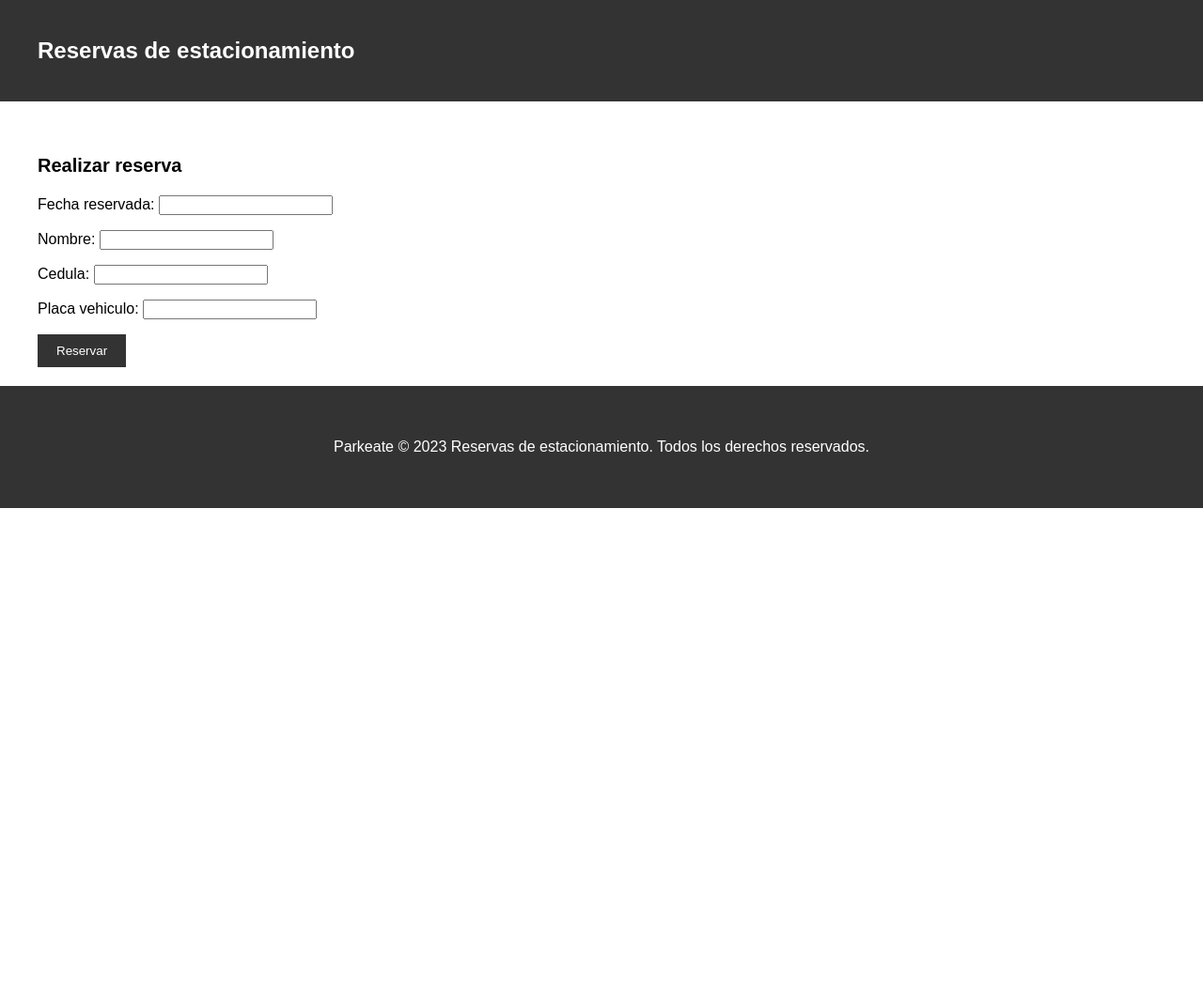
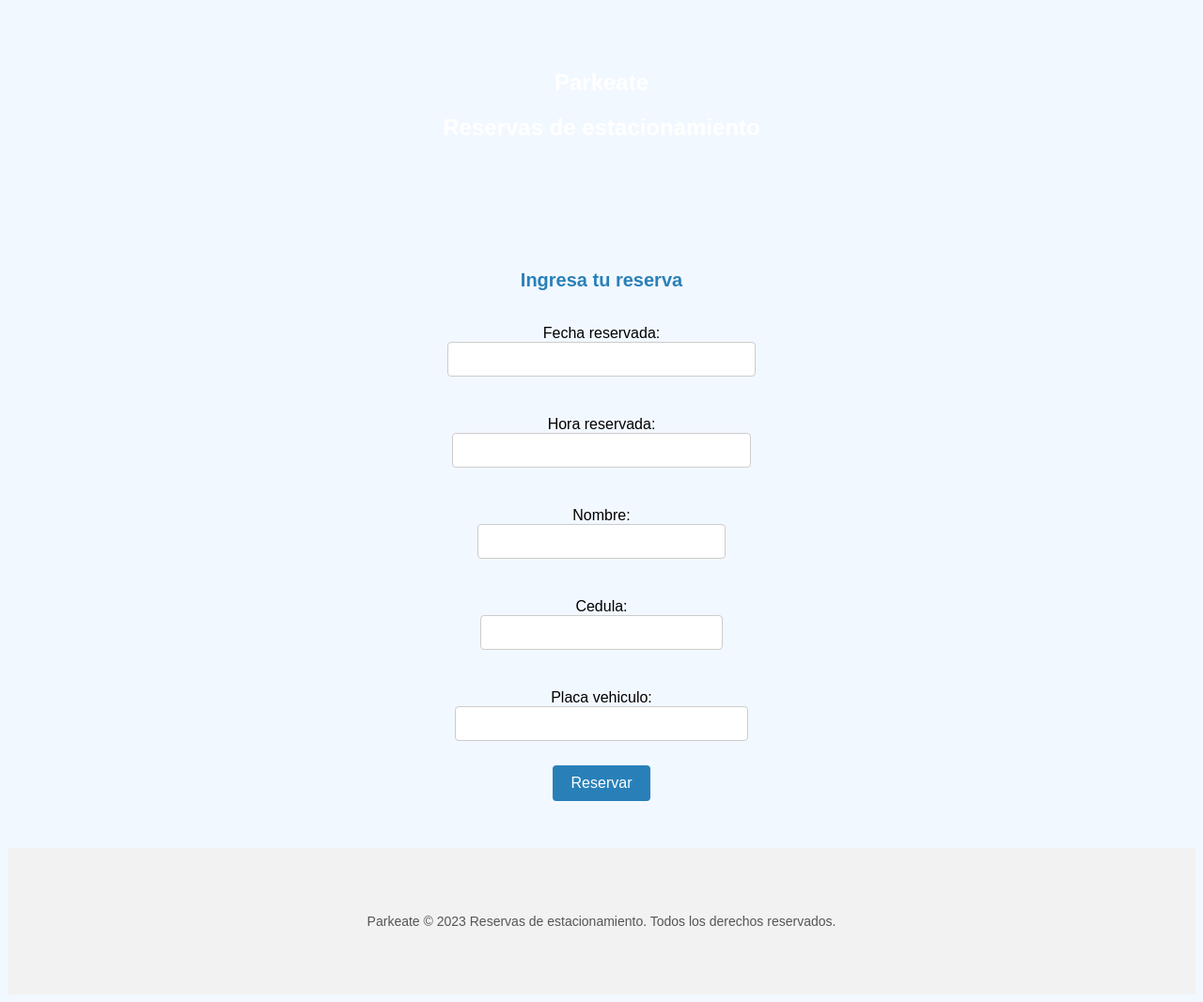
Before and after one commit to Nirock342/reservas_estacionamiento, a Django app: page /reserva/ in a window 1280 px wide. Shown: the whole page at 94% size. Before the commit the page ends 541 px from the top, so only its background shows below. Run offline with Django 4.2, Linux system fonts and the light colour scheme.

Commit message:
mejora en diseño

```diff
--- a/reservas/forms.py
+++ b/reservas/forms.py
@@ -22,4 +22,4 @@ class ReservaForm(forms.ModelForm):
 
     class Meta:
         model = Reserva
-        fields = ('fecha_reservada', 'nombre', 'cedula', 'placa_vehiculo')
+        fields = ('fecha_reservada', 'hora_reservada', 'nombre', 'cedula', 'placa_vehiculo')
--- a/reservas/models.py
+++ b/reservas/models.py
@@ -3,6 +3,7 @@ from django.db import models
 
 class Reserva(models.Model):
     fecha_reservada = models.DateField()
+    hora_reservada = models.CharField(max_length=50, default='')
     nombre = models.CharField(max_length=100)
     cedula = models.CharField(max_length=20, default='')
     placa_vehiculo = models.CharField(max_length=20, default='')
--- a/reservas/templates/reservas/reserva.html
+++ b/reservas/templates/reservas/reserva.html
@@ -1,4 +1,3 @@
-
 <!DOCTYPE html>
 {% load static %}
 <html>
@@ -6,17 +5,84 @@
     <meta charset="UTF-8">
     <title>Reservas de estacionamiento</title>
     <link rel="stylesheet" href="{% static 'reservas/styles.css' %}">
+    <style>
+        body {
+            background-color: #f2f8ff;
+            font-family: Arial, sans-serif;
+            text-align: center;
+        }
 
+        .container {
+            max-width: 600px;
+            margin: 0 auto;
+            padding: 50px;
+        }
+
+        .header-title {
+            color: #ffffff;
+            font-size: 24px;
+            margin-bottom: 20px;
+        }
+
+        .section-title {
+            color: #2980b9;
+            font-size: 20px;
+            margin-bottom: 20px;
+        }
+
+        form {
+            display: flex;
+            flex-direction: column;
+            align-items: center;
+        }
+
+        input[type="text"],
+        input[type="password"],
+        select {
+            width: 100%;
+            padding: 10px;
+            margin-bottom: 10px;
+            border: 1px solid #ccc;
+            border-radius: 4px;
+            box-sizing: border-box;
+        }
+
+        button {
+            padding: 10px 20px;
+            background-color: #2980b9;
+            color: #fff;
+            font-size: 16px;
+            border: none;
+            border-radius: 4px;
+            cursor: pointer;
+        }
+
+        button:hover {
+            background-color: #1b4f72;
+        }
+
+        footer {
+            background-color: #f2f2f2;
+            padding: 20px;
+        }
+
+        footer p {
+            color: #555;
+            font-size: 14px;
+            margin: 0;
+        }
+    </style>
 </head>
 <body>
     <header>
         <div class="container">
+            <h1 class="header-title">Parkeate</h1>
             <h1 class="header-title">Reservas de estacionamiento</h1>
         </div>
     </header>
 
     <div class="container main-content">
-        <h2 class="section-title">Realizar reserva</h2>
+        <h2 class="section-title">Ingresa tu reserva</h2>
         <form method="post" action="{% url 'reservas:reserva' %}">
             {% csrf_token %}
             {{ form.as_p }}
--- a/static/reservas/styles.css
+++ b/static/reservas/styles.css
@@ -1,54 +1,65 @@
-/* Estilos globales */
 body {
+    background-color: #f2f8ff;
     font-family: Arial, sans-serif;
-    margin: 0;
-    padding: 0;
+    text-align: center;
 }
 
 .container {
-    max-width: 1200px;
+    max-width: 600px;
     margin: 0 auto;
-    padding: 20px;
-}
-
-/* Estilos del encabezado */
-header {
-    background-color: #333;
-    color: #fff;
-    padding: 20px;
+    padding: 50px;
 }
 
 .header-title {
+    color: #2980b9;
     font-size: 24px;
-    margin: 0;
-}
-
-/* Estilos del contenido principal */
-.main-content {
-    margin-top: 20px;
+    margin-bottom: 20px;
 }
 
 .section-title {
+    color: #2980b9;
     font-size: 20px;
-    margin-bottom: 10px;
+    margin-bottom: 20px;
 }
 
 form {
-    margin-top: 20px;
+    display: flex;
+    flex-direction: column;
+    align-items: center;
+}
+
+input[type="text"],
+input[type="password"],
+select {
+    width: 100%;
+    padding: 10px;
+    margin-bottom: 10px;
+    border: 1px solid #ccc;
+    border-radius: 4px;
+    box-sizing: border-box;
 }
 
 button {
     padding: 10px 20px;
-    background-color: #333;
+    background-color: #2980b9;
     color: #fff;
+    font-size: 16px;
     border: none;
+    border-radius: 4px;
     cursor: pointer;
 }
 
-/* Estilos del pie de página */
+button:hover {
+    background-color: #1b4f72;
+}
+
 footer {
-    background-color: #333;
-    color: #fff;
+    background-color: #f2f2f2;
     padding: 20px;
-    text-align: center;
 }
+
+footer p {
+    color: #555;
+    font-size: 14px;
+    margin: 0;
+}
```
Also changed, not shown: reservas/static/reservas/styles.css (+37 -26 lines), reservas/templates/reservas/reserva_exitosa.html (+29 -2 lines), db.sqlite3, reservas/migrations/0009_reserva_hora_reservada.py (added).
